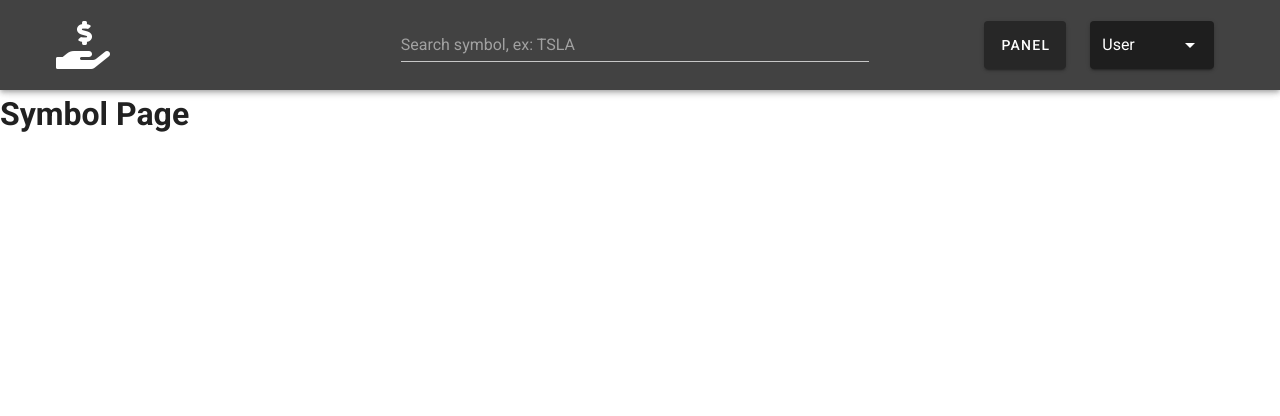
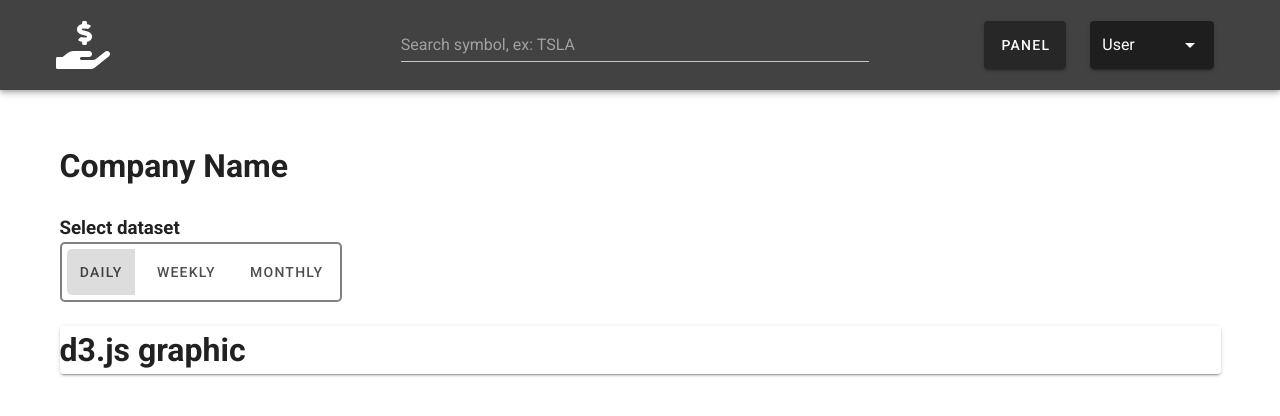
Before and after one commit to taskiranumut/stock-market-app-vue2, a Vue app: page /symbol/1 in a window 1280 px wide. Shown: the top 416 px of the page. Built offline with nearby package versions, Linux system fonts and the light colour scheme.

Commit message:
update SymbolPage

```diff
--- a/src/views/SymbolPage.vue
+++ b/src/views/SymbolPage.vue
@@ -1,11 +1,57 @@
 <script>
 export default {
   name: "SymbolPage",
+  data() {
+    return {
+      selectedButton: "daily",
+    };
+  },
 };
 </script>
 
 <template>
   <div>
-    <h1>Symbol Page</h1>
+    <v-container class="mt-10">
+      <!-- Name -->
+      <v-row>
+        <v-col>
+          <h1>Company Name</h1>
+        </v-col>
+      </v-row>
+
+      <!-- Button groups -->
+      <v-row>
+        <v-col
+          ><h3>Select dataset</h3>
+          <v-btn-toggle
+            v-model="selectedButton"
+            tile
+            color="secondary"
+            group
+            class="primary-border"
+          >
+            <v-btn value="daily"> Daily </v-btn>
+            <v-btn value="weekly"> Weekly </v-btn>
+            <v-btn value="monthly"> Monthly </v-btn>
+          </v-btn-toggle>
+        </v-col>
+      </v-row>
+
+      <!-- Graphic -->
+      <v-row>
+        <v-col>
+          <v-card elevation="2" :loading="false">
+            <h1>d3.js graphic</h1>
+          </v-card>
+        </v-col>
+      </v-row>
+    </v-container>
   </div>
 </template>
+
+<style scoped>
+.primary-border {
+  border: 2px solid gray;
+  border-radius: 5px;
+}
+</style>
```
